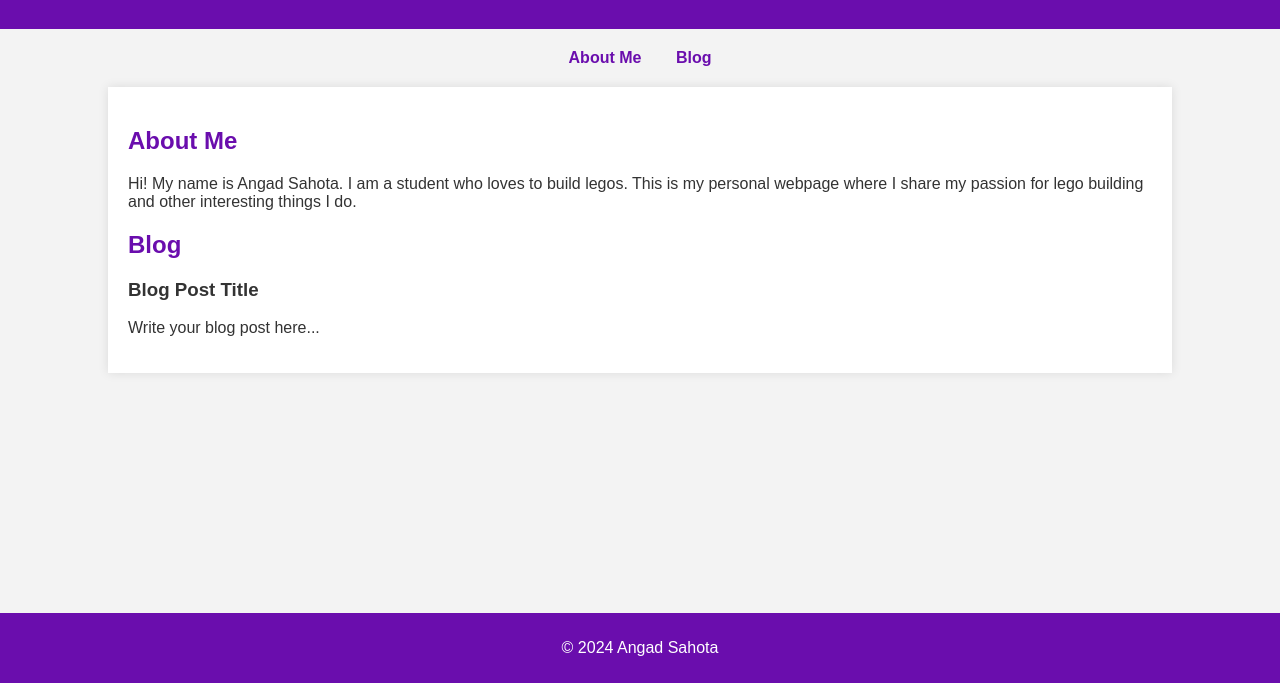
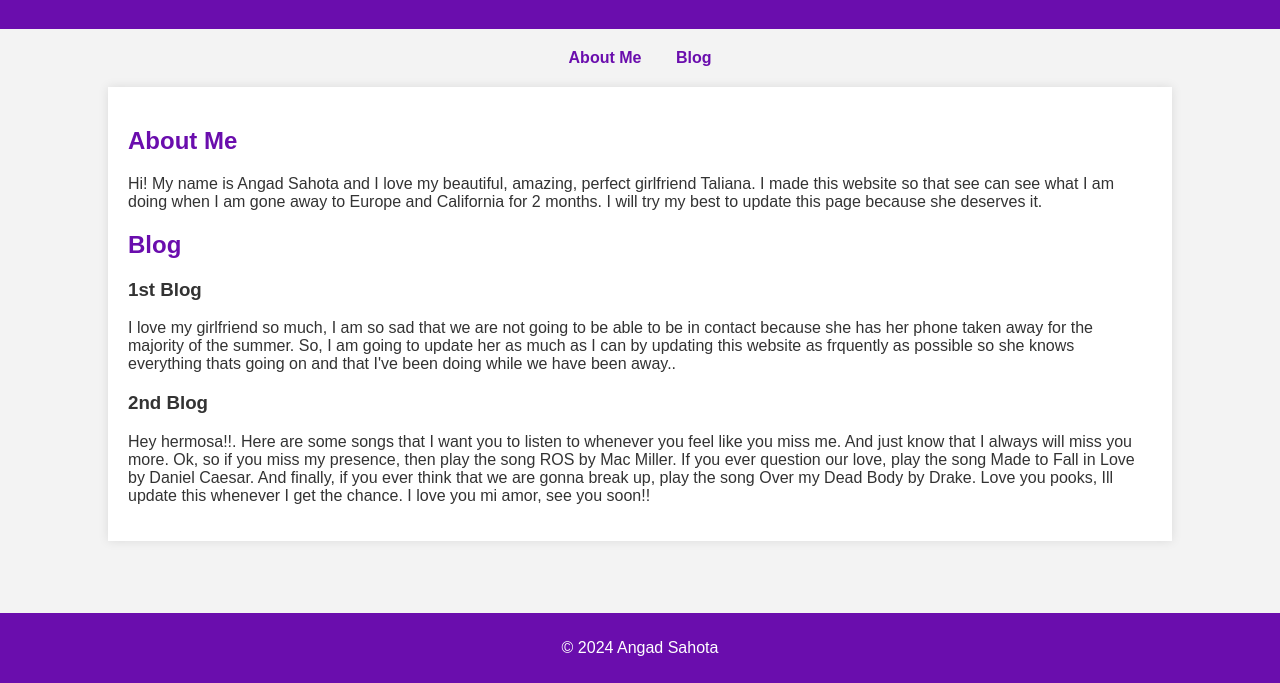
Before and after one commit to angadsahota/angadsahota.github.io, a plain HTML site: page index.html in a window 1280 px wide. Shown: the part 117-800 px from the top of the page. Drawn offline with Linux system fonts and the light colour scheme.

Commit message:
Update index.html

```diff
--- a/index.html
+++ b/index.html
@@ -64,16 +64,19 @@
 <div class="container">
     <section id="about">
         <h2>About Me</h2>
-        <p>Hi! My name is Angad Sahota. I am a student who loves to build legos. This is my personal webpage where I share my passion for lego building and other interesting things I do.</p>
-    </section>
+        <p>Hi! My name is Angad Sahota and I love my beautiful, amazing, perfect girlfriend Taliana. I made this website so that see can see what I am doing when I am gone away to Europe and California for 2 months. I will try my best to update this page because she deserves it.
 
     <section id="blog">
         <h2>Blog</h2>
         <article>
-            <h3>Blog Post Title</h3>
-            <p>Write your blog post here...</p>
+            <h3>1st Blog</h3>
+            <p>I love my girlfriend so much, I am so sad that we are not going to be able to be in contact because she has her phone taken away for the majority of the summer. So, I am going to update her as much as I can by updating this website as frquently as possible so she knows everything thats going on and that I've been doing while we have been away..</p>
         </article>
         <!-- Add more blog posts here -->
+        <article>
+            <h3>2nd Blog</h3>
+            <p> Hey hermosa!!. Here are some songs that I want you to listen to whenever you feel like you miss me. And just know that I always will miss you more. Ok, so if you miss my presence, then play the song ROS by Mac Miller. If you ever question our love, play the song Made to Fall in Love by Daniel Caesar. And finally, if you ever think that we are gonna break up, play the song Over my Dead Body by Drake. Love you pooks, Ill update this whenever I get the chance. I love you mi amor, see you soon!!</p>
+            </article>
     </section>
 </div>
 
```
